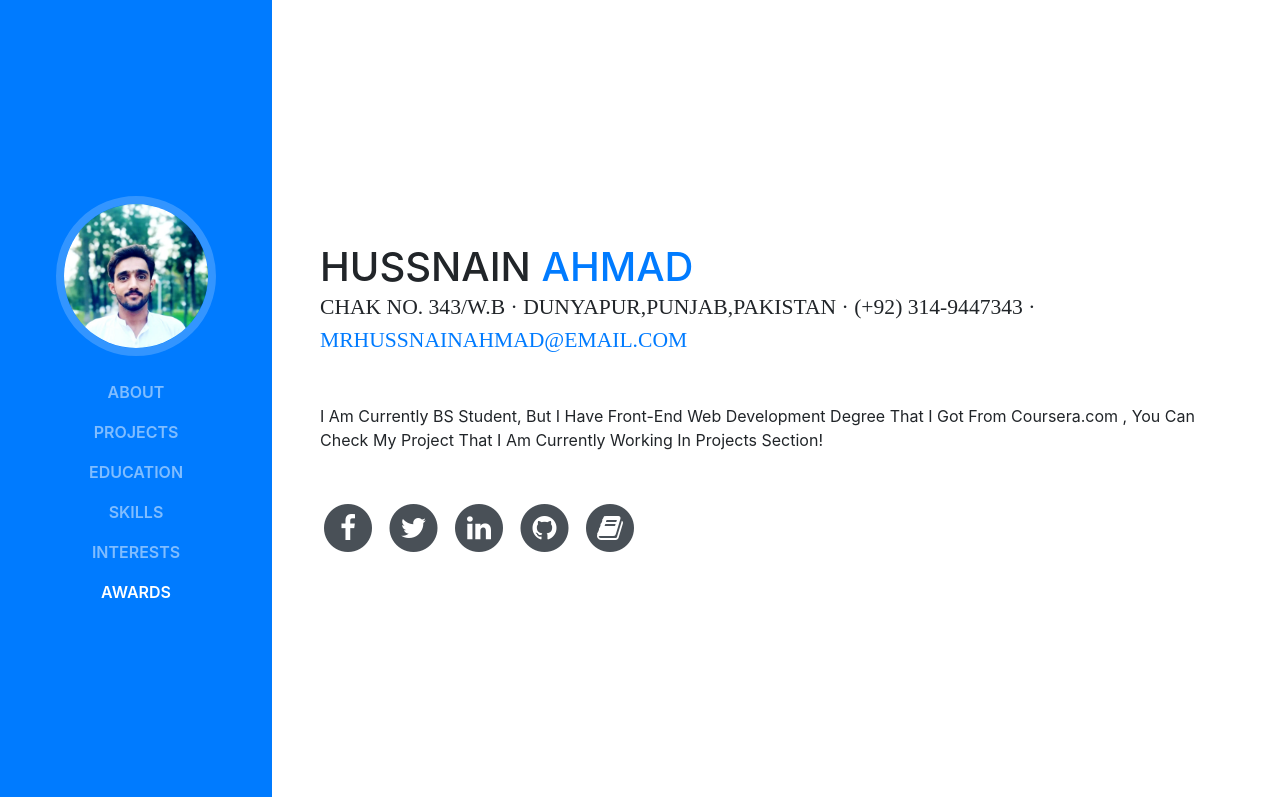
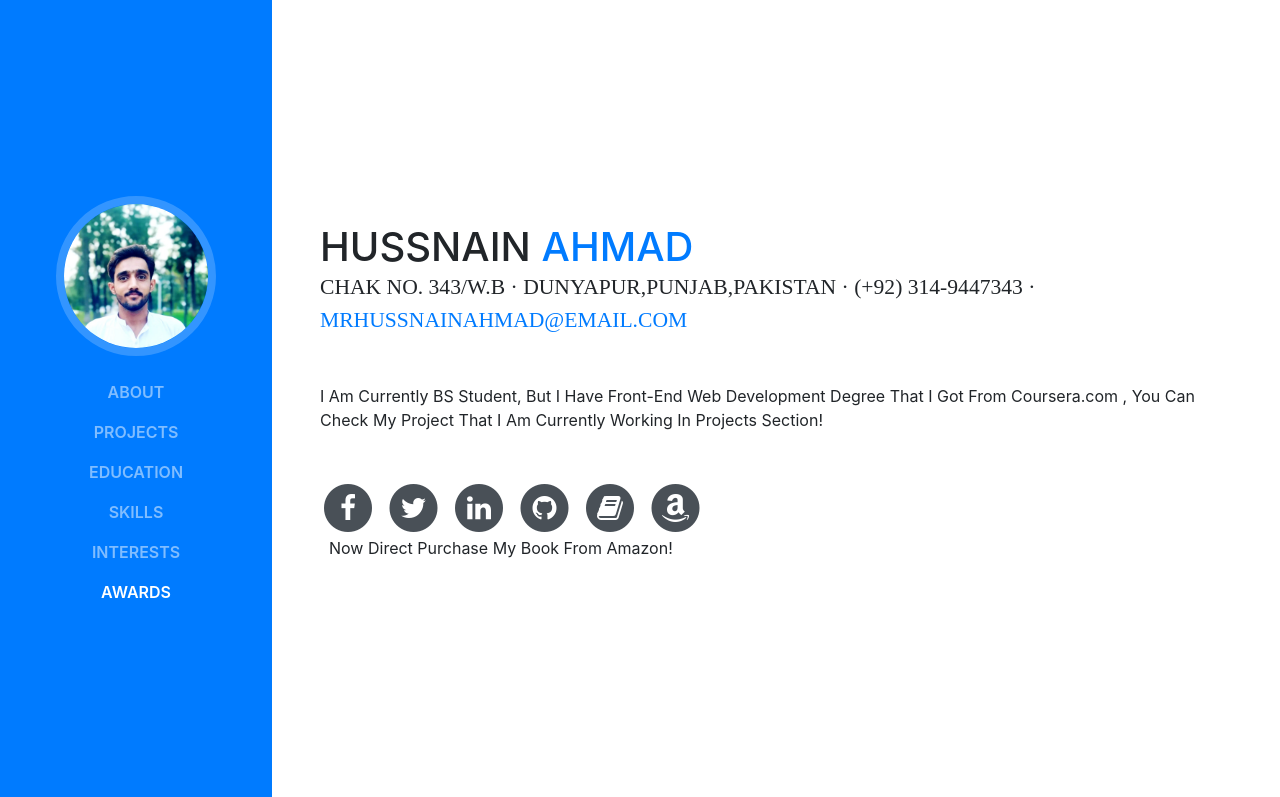
Before and after one commit to MrHussnainAhmad/MrHussnainAhmad.github.io, a website with bundled scripts: page index.html in a window 1280 px wide. Shown: the top 797 px of the page. Built offline with nearby package versions, Linux system fonts and the light colour scheme; a web font is replaced by a local one.

Commit message:
Update index.html

```diff
--- a/index.html
+++ b/index.html
@@ -127,6 +127,15 @@
                 </span>
               </a>
             </li>
+            <li class="list-inline-item">
+              <a href="#">
+                <span class="fa-stack fa-lg">
+                  <i class="fa fa-circle fa-stack-2x"></i>
+                  <i class="fa fa-amazon fa-stack-1x fa-inverse"></i>
+                </span>
+              </a>
+            </li>
+            <p> &nbsp; Now Direct Purchase My Book From Amazon!</p>
           </ul>
         </div>
       </section>
```
